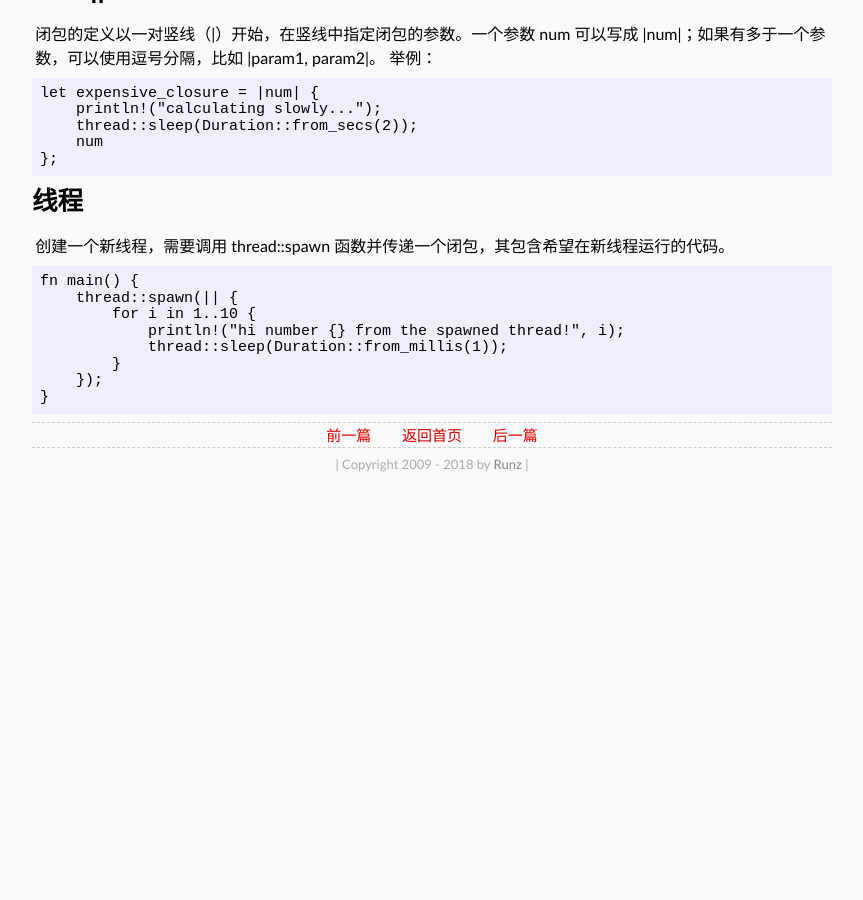
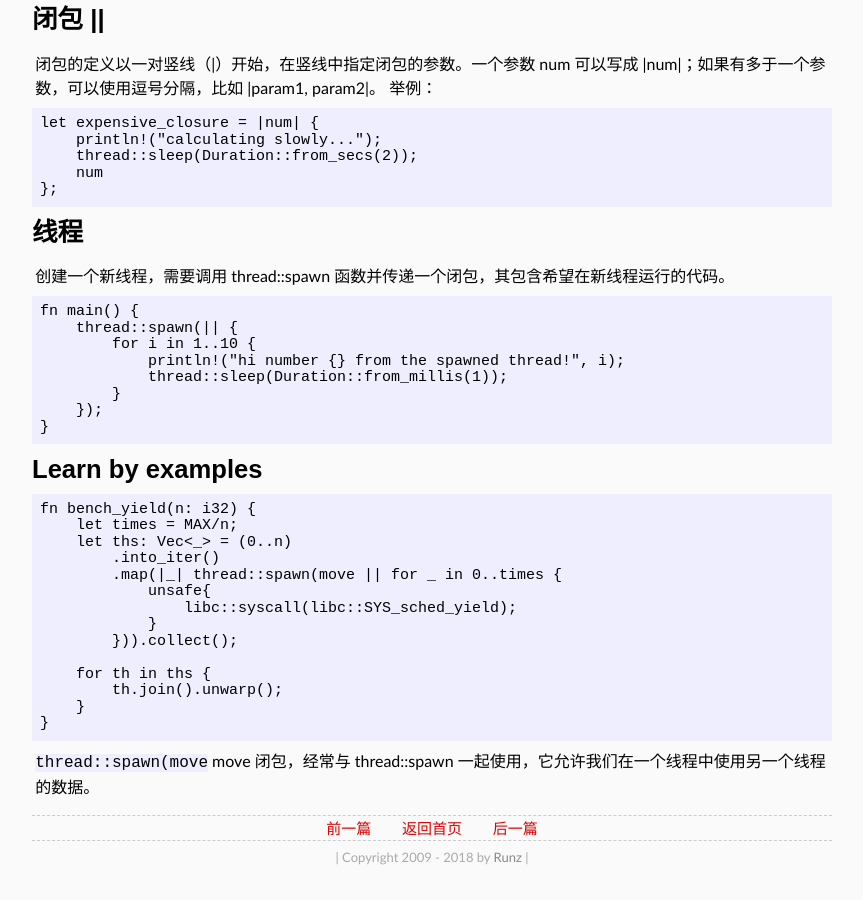
Before and after one commit to shaman7036/runzhen.github.io, a Jekyll site: the page built from _posts/2018-11-21-rust-programming-language.md, in a window 1280 px wide and 900 px high, scrolled down 4110 px. Shown: the whole window, without its empty margins (208-1071 px from the left). Built offline with Jekyll 4.4.1, drawn with Linux system fonts in a browser that asks for light colours; some web fonts are replaced; before the commit the page ends 4617 px from its top, so only the background shows below that.

Commit message:
2018-12-15-call-rust-functions-from-c.md

````diff
--- a/_posts/2018-11-21-rust-programming-language.md
+++ b/_posts/2018-11-21-rust-programming-language.md
@@ -243,3 +243,24 @@ fn main() {
     });
 }
 ```
+
+# Learn by examples
+
+```
+fn bench_yield(n: i32) {
+    let times = MAX/n;
+    let ths: Vec<_> = (0..n)
+        .into_iter()
+        .map(|_| thread::spawn(move || for _ in 0..times {
+            unsafe{
+                libc::syscall(libc::SYS_sched_yield);
+            }
+        })).collect();
+
+    for th in ths {
+        th.join().unwarp();
+    }
+}
+```
+
+`thread::spawn(move`  move 闭包，经常与 thread::spawn 一起使用，它允许我们在一个线程中使用另一个线程的数据。
````
Also changed, not shown: _posts/2018-12-15-call-rust-functions-from-c.md (added, +120 -0 lines).
